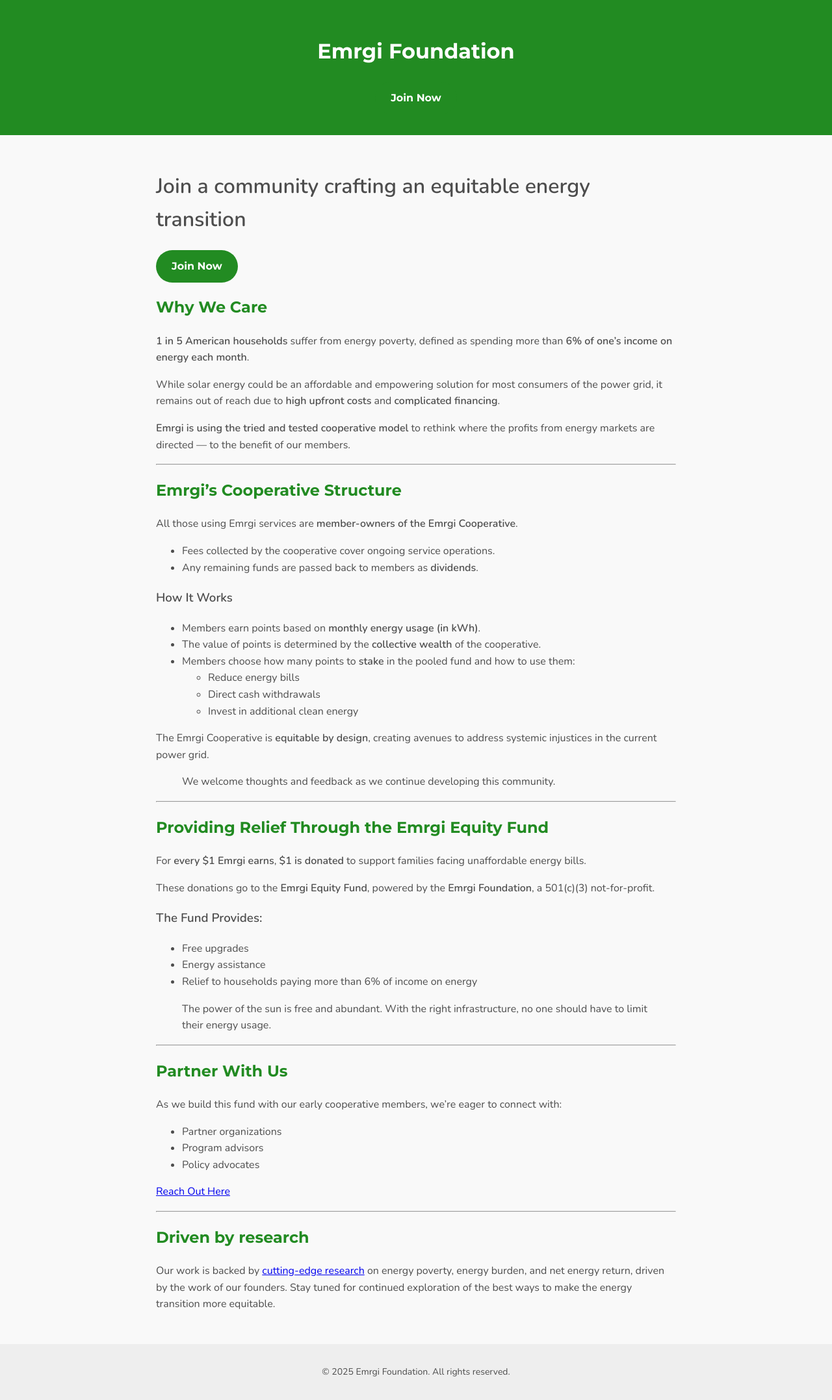
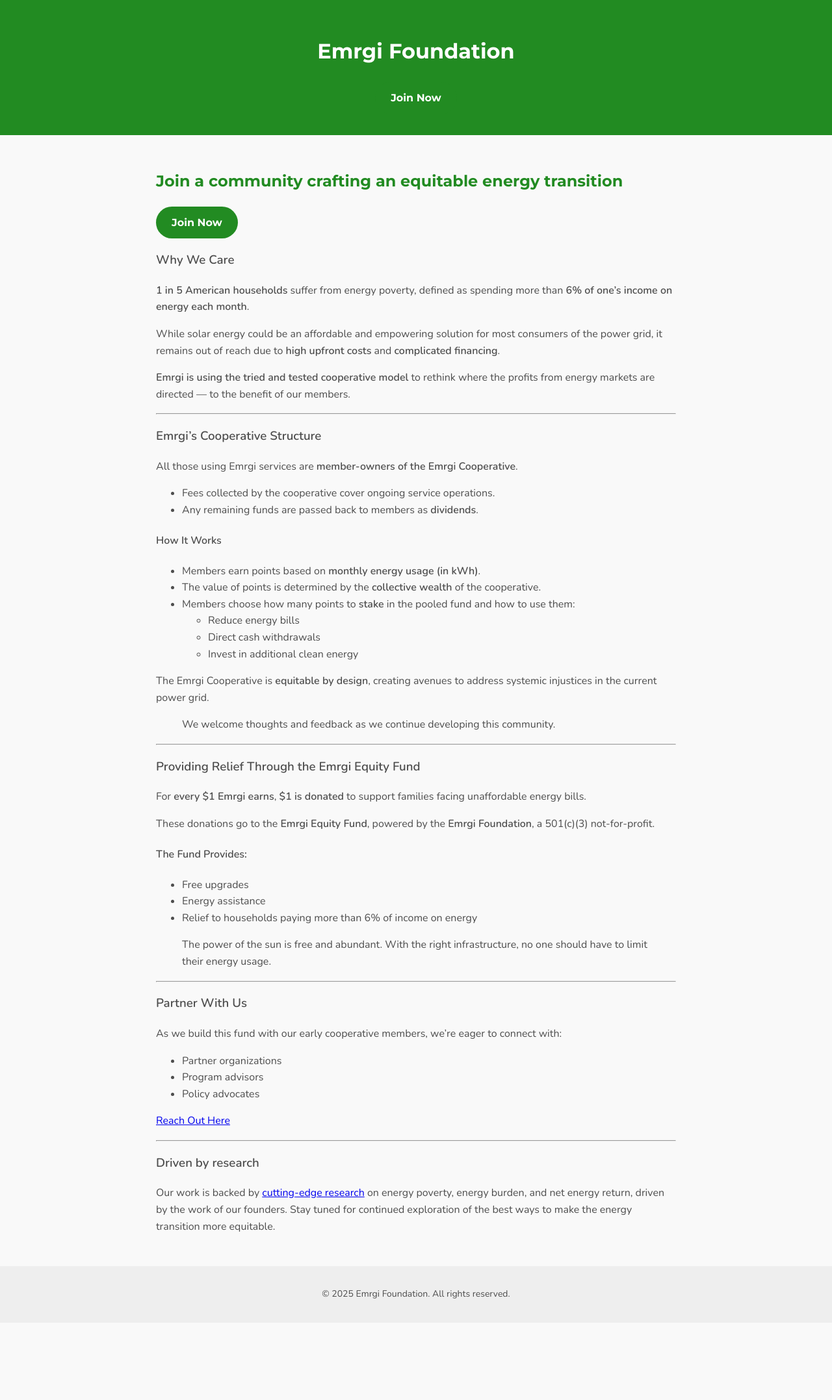
Before and after one commit to emergi-foundation/emergi-foundation.github.io, a Jekyll site: the page built from index.md, in a window 1280 px wide. Shown: the whole page at 65% size. Built offline with Jekyll 4.4.1, drawn with Linux system fonts in a browser that asks for light colours; after the commit the page ends 2036 px from its top, so only the background shows below that.

```diff
--- a/index.md
+++ b/index.md
@@ -1,14 +1,14 @@
 ---
 title: Emrgi Foundation
 layout: landing
-peralink: /
+permalink: /
 ---
 
-# Join a community crafting an equitable energy transition
+## Join a community crafting an equitable energy transition
 
 <a href="https://emrgi.com/enroll" class="button">Join Now</a>
 
-## Why We Care
+### Why We Care
 
 **1 in 5 American households** suffer from energy poverty, defined as spending more than **6% of one's income on energy each month**.
 
@@ -18,14 +18,14 @@ While solar energy could be an affordable and empowering solution for most consu
 
 ---
 
-## Emrgi's Cooperative Structure
+### Emrgi's Cooperative Structure
 
 All those using Emrgi services are **member-owners of the Emrgi Cooperative**.
 
 - Fees collected by the cooperative cover ongoing service operations.
 - Any remaining funds are passed back to members as **dividends**.
 
-### How It Works
+#### How It Works
 
 - Members earn points based on **monthly energy usage (in kWh)**.
 - The value of points is determined by the **collective wealth** of the cooperative.
@@ -40,13 +40,13 @@ The Emrgi Cooperative is **equitable by design**, creating avenues to address sy
 
 ---
 
-## Providing Relief Through the Emrgi Equity Fund
+### Providing Relief Through the Emrgi Equity Fund
 
 For **every $1 Emrgi earns**, **$1 is donated** to support families facing unaffordable energy bills.
 
 These donations go to the **Emrgi Equity Fund**, powered by the **Emrgi Foundation**, a 501(c)(3) not-for-profit.
 
-### The Fund Provides:
+#### The Fund Provides:
 
 - Free upgrades
 - Energy assistance
@@ -56,7 +56,7 @@ These donations go to the **Emrgi Equity Fund**, powered by the **Emrgi Foundati
 
 ---
 
-## Partner With Us
+### Partner With Us
 
 As we build this fund with our early cooperative members, we’re eager to connect with:
 
@@ -67,6 +67,6 @@ As we build this fund with our early cooperative members, we’re eager to conne
 [Reach Out Here](https://www.emrgi.com/contact)
 
 ---
-## Driven by research
+### Driven by research
 
 Our work is backed by [cutting-edge research](https://www.nature.com/articles/s41467-021-27673-y) on energy poverty, energy burden, and net energy return, driven by the work of our founders. Stay tuned for continued exploration of the best ways to make the energy transition more equitable.
```
